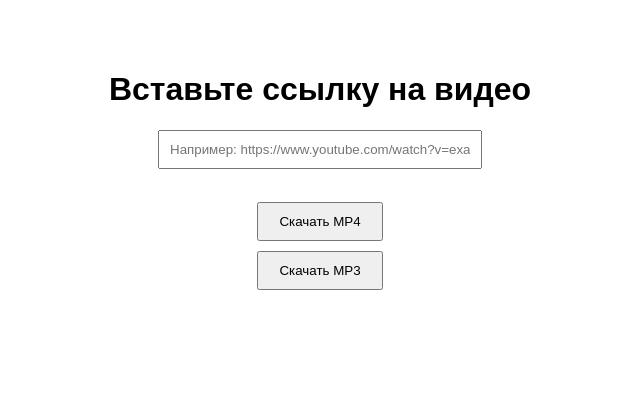
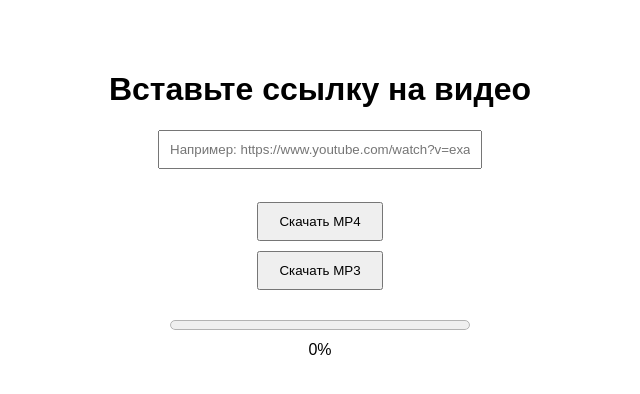
Before and after one commit to amugusus/video-downloader, a Python web app: template templates/index.html in a window 1280 px wide. Shown: the top 394 px of the page, without its empty margins (320-960 px from the left). Run offline with Jinja, Linux system fonts and the light colour scheme; the template is opened without the code that fills it, so the values that code supplies are empty.

Commit message:
index.html

```diff
--- a/templates/index.html
+++ b/templates/index.html
@@ -21,6 +21,18 @@
             margin: 5px;
             cursor: pointer;
         }
+        #progress-container {
+            width: 300px;
+            margin-top: 20px;
+        }
+        #progress-bar {
+            width: 100%;
+            height: 20px;
+        }
+        #progress-text {
+            text-align: center;
+            margin-top: 5px;
+        }
     </style>
 </head>
 <body>
@@ -29,6 +41,10 @@
     <br>
     <button onclick="download('mp4')">Скачать MP4</button>
     <button onclick="download('mp3')">Скачать MP3</button>
+    <div id="progress-container">
+        <progress id="progress-bar" value="0" max="100"></progress>
+        <div id="progress-text">0%</div>
+    </div>
 
     <script>
         async function download(format) {
@@ -37,6 +53,21 @@
                 alert('Пожалуйста, введите ссылку!');
                 return;
             }
+
+            // Сброс прогресса
+            document.getElementById('progress-bar').value = 0;
+            document.getElementById('progress-text').textContent = '0%';
+
+            // Подключение к SSE для прогресса
+            const eventSource = new EventSource('/progress');
+            eventSource.onmessage = function(event) {
+                const percentage = parseFloat(event.data);
+                document.getElementById('progress-bar').value = percentage;
+                document.getElementById('progress-text').textContent = `${percentage.toFixed(2)}%`;
+                if (percentage >= 100) {
+                    eventSource.close();
+                }
+            };
 
             try {
                 const response = await fetch('/download', {
@@ -51,14 +82,21 @@
                 }
 
                 const blob = await response.blob();
+                const contentDisposition = response.headers.get('Content-Disposition');
+                let filename = `downloaded_file.${format}`;
+                if (contentDisposition) {
+                    const match = contentDisposition.match(/filename="(.+)"/);
+                    if (match) filename = match[1];
+                }
                 const downloadLink = document.createElement('a');
                 downloadLink.href = window.URL.createObjectURL(blob);
-                downloadLink.download = `downloaded_file.${format}`;
+                downloadLink.download = filename;
                 document.body.appendChild(downloadLink);
                 downloadLink.click();
                 document.body.removeChild(downloadLink);
             } catch (error) {
                 alert('Произошла ошибка: ' + error.message);
+                eventSource.close();
             }
         }
     </script>
```
